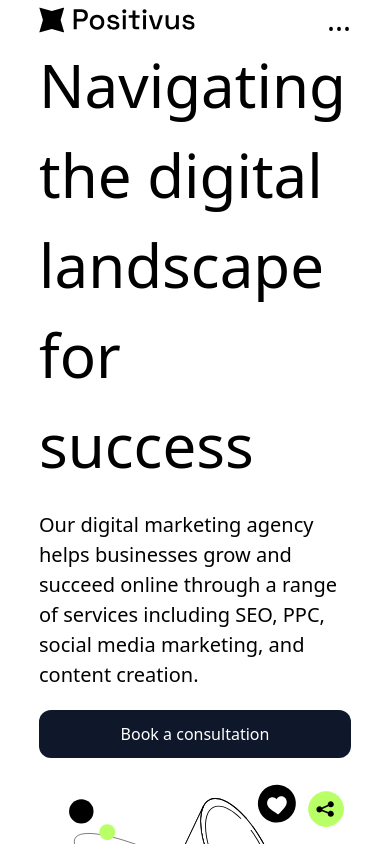
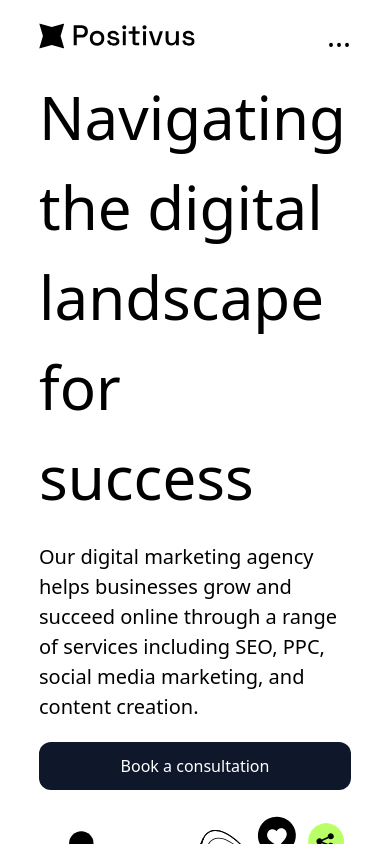
Before and after one commit to Yousefkhalil00/Marketing-Page, a React (Vite) app: page / in a window 390 px wide. Shown: the top 844 px of the page. Built offline with nearby package versions, Linux system fonts and the light colour scheme.

Commit message:
modified:   src/components/Navbar.jsx

```diff
--- a/src/components/Navbar.jsx
+++ b/src/components/Navbar.jsx
@@ -11,7 +11,7 @@ const Navbar = () => {
     setIsActive((prev) => !prev);
   }
   return (
-    <ul className="  md:my-8 sticky top-0 z-50 backdrop-blur-2xl">
+    <ul className=" my-4 md:my-8 sticky top-0 z-50 backdrop-blur-2xl">
       <div
         className={`container md:flex md:justify-between md:items-center md:my-5 `}
       >
```
